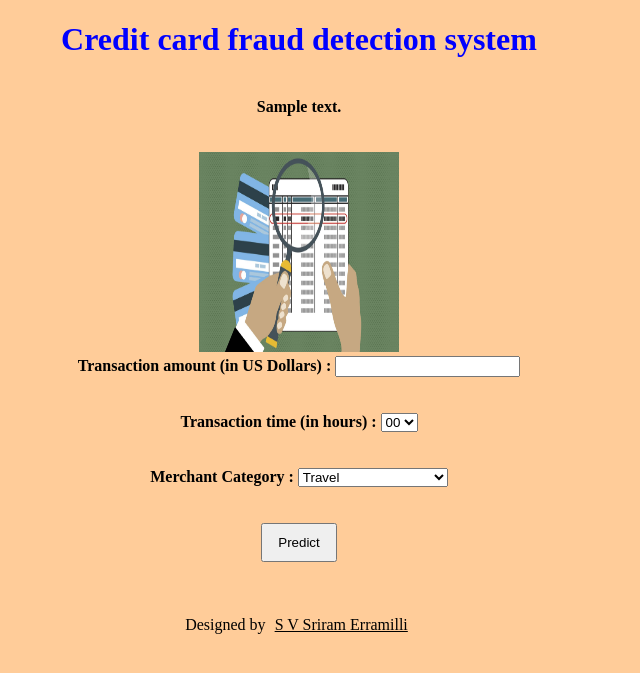
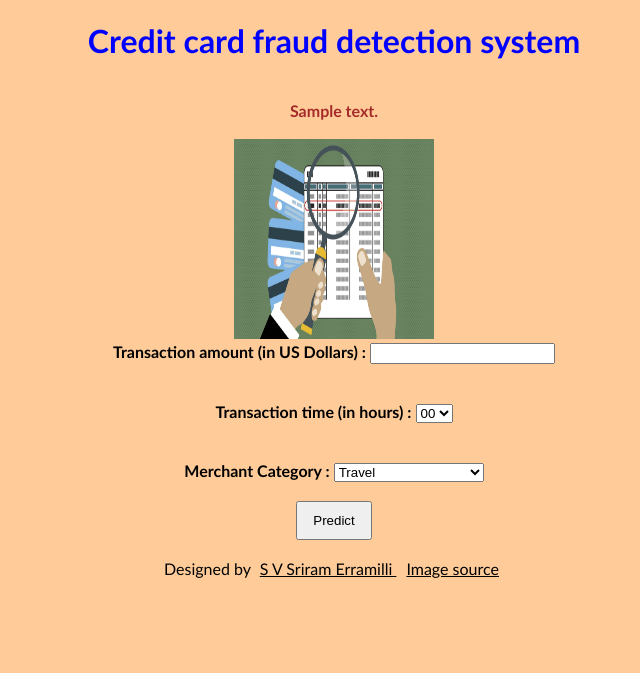
Before and after one commit to esvs2202/Credit-card-fraud-detection-system, a Flask app: template templates/index.html in a window 1280 px wide. Shown: the top 673 px of the page, without its empty margins (281-921 px from the left). Run offline with Flask 3, Linux system fonts and the light colour scheme; the template is opened without the code that fills it: most values are stand-ins (such as "Sample title", 1, 10 or a date in 2020); parts of the project's set-up code (start-up, migrations or seed data) failed here and were passed over.

Commit message:
Update index.html

```diff
--- a/templates/index.html
+++ b/templates/index.html
@@ -1,5 +1,9 @@
 <!DOCTYPE html>
+<html lang="en">
+<meta charset="UTF-8">
 <meta name="viewport" content="width=device-width, initial-scale=1.0">
+<link rel="stylesheet" href="https://cdnjs.cloudflare.com/ajax/libs/font-awesome/4.7.0/css/font-awesome.min.css">
+
 <head>
 
     <title> CC Fraud Detection App </title>
@@ -13,21 +17,24 @@
             background-color: #ffcc99;
             color: black;
             text-align: center;
-            padding-right: 120px;
+            padding-right: 50px;
+            font-family: "Calibri";
         }
         </style>
 
 <body>
 
 
-<h1 style="font-size: 28; text-align: center; font-weight: bold; color: blue"><b>Credit card fraud detection system </b></h1>
+<h1 style="font-size: 28; text-align: center; font-weight: bold; color: blue; "><b>Credit card fraud detection system </b></h1>
 <br>
-<b> {{ prediction_text }} </b>
-<br><br><br>
+<b style = "color: brown"> {{ prediction_text }} </b>
+<br><br>
 <img src = "/static/img3.jpg" width="200" height="200" style="background-size:50%;
             background-repeat: no-repeat;>
+<br>
 <div class = "login" style="font-size: 18px">
     <!-- Inputs to our model-->
+<br>
 <form action="{{ url_for('predict')}} " method="post">
 
     <label for="txn_amt"> <b> Transaction amount (in US Dollars) :</b> </label>
@@ -80,13 +87,13 @@
 <option value = 'Shopping-Online'>Shopping-Online</option>
 
     </select>
-<br><br><br>
+<br><br>
 
     <button type="submit" class="btn btn-primary btn-block btn-large" style="padding: 10px 15px" >Predict</button>
-    <br><br>
+    <br>
 
-</form> <br><br>
-    <footer class="button"><f> Designed by <a href="https://www.linkedin.com/in/svsriramerramilli/" style="text-align: right;" > S V Sriram Erramilli </a> </f></footer>
+</form> <br>
+    <footer class="button"><f> Designed by <a href="https://www.linkedin.com/in/svsriramerramilli/" style="text-align: right;" > S V Sriram Erramilli </a> <a href = "https://news.mit.edu/2018/machine-learning-financial-credit-card-fraud-0920">Image source </a></f></footer>
     <!--footer class="button"></footer-->
 
 
```
